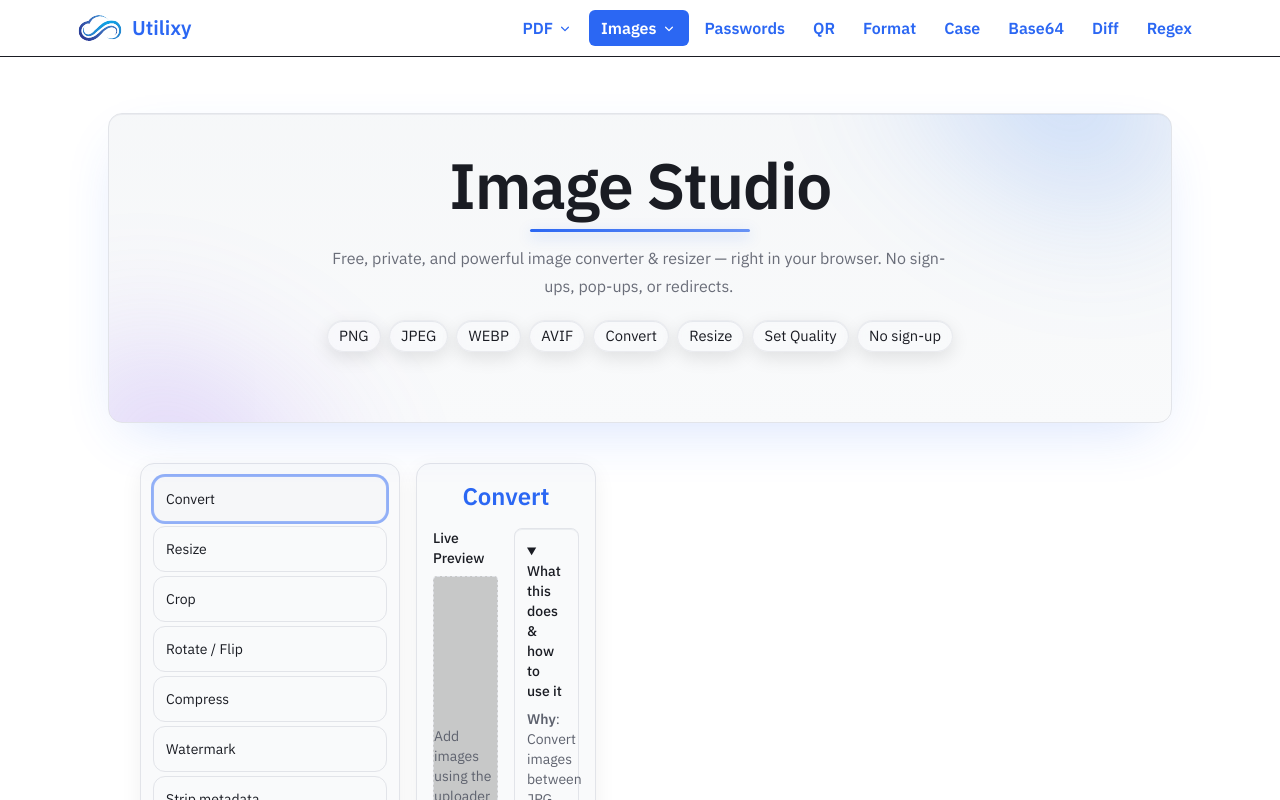
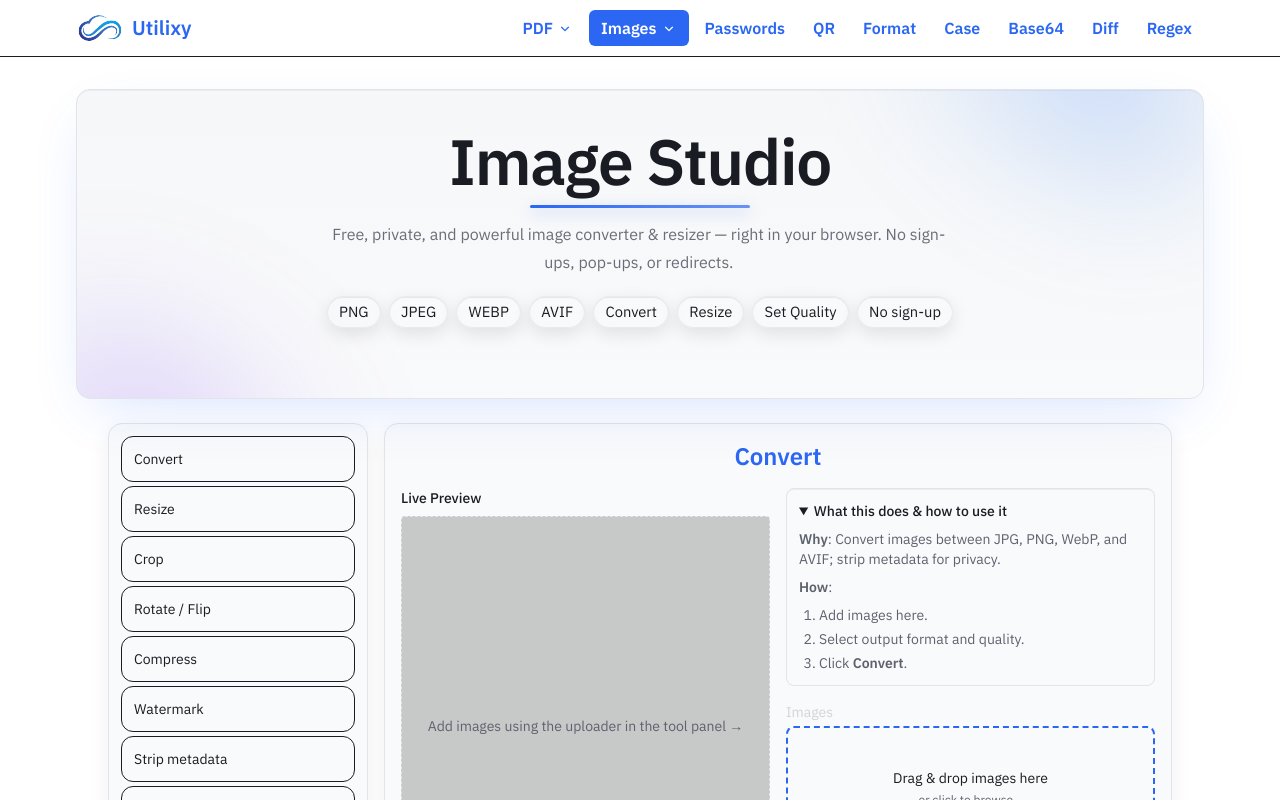
Before and after one commit to MikeWhelan91/pockettool, a Next.js app: page /image-converter in a window 1280 px wide. Built offline with nearby package versions, Linux system fonts and the light colour scheme.

Commit message:
fix: restore image tool layout

```diff
--- a/app/image-converter/page.tsx
+++ b/app/image-converter/page.tsx
@@ -2,7 +2,6 @@ import type { Metadata } from "next";
 import Hero from "./Hero";
 import Client from "./Client";
 import { Suspense } from "react";
-import ToolLayout from "@/components/ToolLayout";
 
 export const metadata: Metadata = {
   title:
@@ -31,11 +30,11 @@ export const metadata: Metadata = {
 
 export default function Page() {
   return (
-    <ToolLayout align="center" hideHeader data-image>
+    <>
       <Hero />
       <Suspense fallback={<div className="p-4 text-sm text-muted">Loading image tool…</div>}>
         <Client />
       </Suspense>
-    </ToolLayout>
+    </>
   );
 }
```
